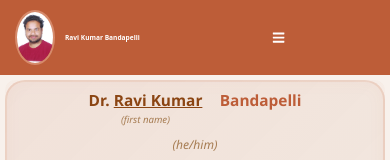
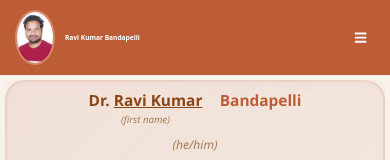
Before and after one commit to umalavanya/ravi-portfolio-react-router-dom, a React (Vite) app: page /about in a window 390 px wide. Shown: the top 160 px of the page. Built offline with nearby package versions, Linux system fonts and the light colour scheme.

Commit message:
Update LeftPane.css

```diff
--- a/src/styles/LeftPane.css
+++ b/src/styles/LeftPane.css
@@ -170,79 +170,27 @@
         transition: all 0.3s cubic-bezier(0.4, 0, 0.2, 1);
         height: fit-content;
         flex-direction: row;
+        align-items: center;
+        /* Changed from space-between */
+        justify-content: space-between;
+        /* Added to push items apart */
+        width: 100%;
         padding: clamp(10px, 2vw, 15px) clamp(15px, 3vw, 20px);
         overflow: visible;
-        /* Changed from default to prevent clipping */
-    }
-
-    /* Navigation Links - Mobile */
-    .nav-links {
-        display: flex;
-        /* Keep as flex */
-        flex-direction: column;
-        gap: 5px;
-        align-items: flex-end;
-        position: absolute;
-        top: 100%;
-        right: 0;
-        left: 0;
-        background-color: var(--primary-color);
-        padding: 10px 20px;
-        z-index: 1000;
-        box-shadow: 0 8px 16px rgba(0, 0, 0, 0.2);
-        max-height: 0;
-        opacity: 0;
-        overflow: hidden;
-        /* Hidden when closed */
-        transition: max-height 0.3s cubic-bezier(0.4, 0, 0.2, 1),
-            opacity 0.3s cubic-bezier(0.4, 0, 0.2, 1),
-            padding 0.3s cubic-bezier(0.4, 0, 0.2, 1);
-        pointer-events: none;
-        /* Prevent interaction when hidden */
-    }
-
-    .nav-links.mobile-open {
-        max-height: 500px;
-        opacity: 1;
-        overflow-y: auto;
-        pointer-events: auto;
-        /* Allow interaction when open */
-        padding: 15px 20px;
-        /* Add padding when open */
-    }
-
-    /* Hide Desktop Profile */
-    .desktop-profile {
-        display: none;
-    }
-
-    /* Show Mobile Header */
-    .mobile-header {
-        display: flex;
-        justify-content: space-between;
-        align-items: center;
-        width: 100%;
-    }
-
-    /* Show Toggle Button on Mobile - Fixed alignment */
-    .mobile-menu-toggle {
-        display: flex;
-        align-items: center;
-        justify-content: center;
-        margin-left: auto;
-        /* Pushes to the right end */
-        margin-right: 0;
-        flex-shrink: 0;
-        /* Prevents shrinking */
     }
 
     .header-container {
-        flex: 0 0 70%;
+        flex: 1;
+        /* Changed from 0 0 70% */
         flex-direction: row;
-        justify-content: space-between;
+        justify-content: flex-start;
+        /* Changed from space-between */
         align-items: center;
         margin: 0;
-        width: 100%;
+        width: auto;
+        /* Changed from 100% */
+        gap: 10px;
+        /* Added gap between profile and toggle */
     }
 
     .profile-section {
@@ -253,7 +201,6 @@
         padding: 0;
         gap: 10px;
         flex: 1;
-        /* Takes available space */
     }
 
     .profile-pic {
@@ -273,9 +220,51 @@
         margin: 0;
     }
 
+    /* Show Toggle Button on Mobile */
+    .mobile-menu-toggle {
+        display: flex;
+        align-items: center;
+        justify-content: center;
+        flex-shrink: 0;
+        margin-left: auto;
+        /* This pushes it to the right */
+        padding: 8px;
+        /* Added some padding for better touch target */
+    }
+
+    /* Navigation Links - Mobile */
+    .nav-links {
+        display: flex;
+        flex-direction: column;
+        gap: 5px;
+        align-items: flex-end;
+        position: absolute;
+        top: 100%;
+        right: 0;
+        left: 0;
+        background-color: var(--primary-color);
+        padding: 10px 20px;
+        z-index: 1000;
+        box-shadow: 0 8px 16px rgba(0, 0, 0, 0.2);
+        max-height: 0;
+        opacity: 0;
+        overflow: hidden;
+        transition: max-height 0.3s cubic-bezier(0.4, 0, 0.2, 1),
+            opacity 0.3s cubic-bezier(0.4, 0, 0.2, 1),
+            padding 0.3s cubic-bezier(0.4, 0, 0.2, 1);
+        pointer-events: none;
+    }
+
+    .nav-links.mobile-open {
+        max-height: 500px;
+        opacity: 1;
+        overflow-y: auto;
+        pointer-events: auto;
+        padding: 15px 20px;
+    }
+
     .nav-link {
         width: 100%;
-        /* Take full width for better touch targets */
         margin: 0;
         align-self: flex-end;
         padding: clamp(8px, 1.5vw, 12px) clamp(10px, 2vw, 15px);
@@ -288,7 +277,6 @@
         display: none;
     }
 
-    /* Add hover/active state for mobile */
     .nav-link:hover,
     .nav-link:active {
         background-color: var(--primary-light);
```
